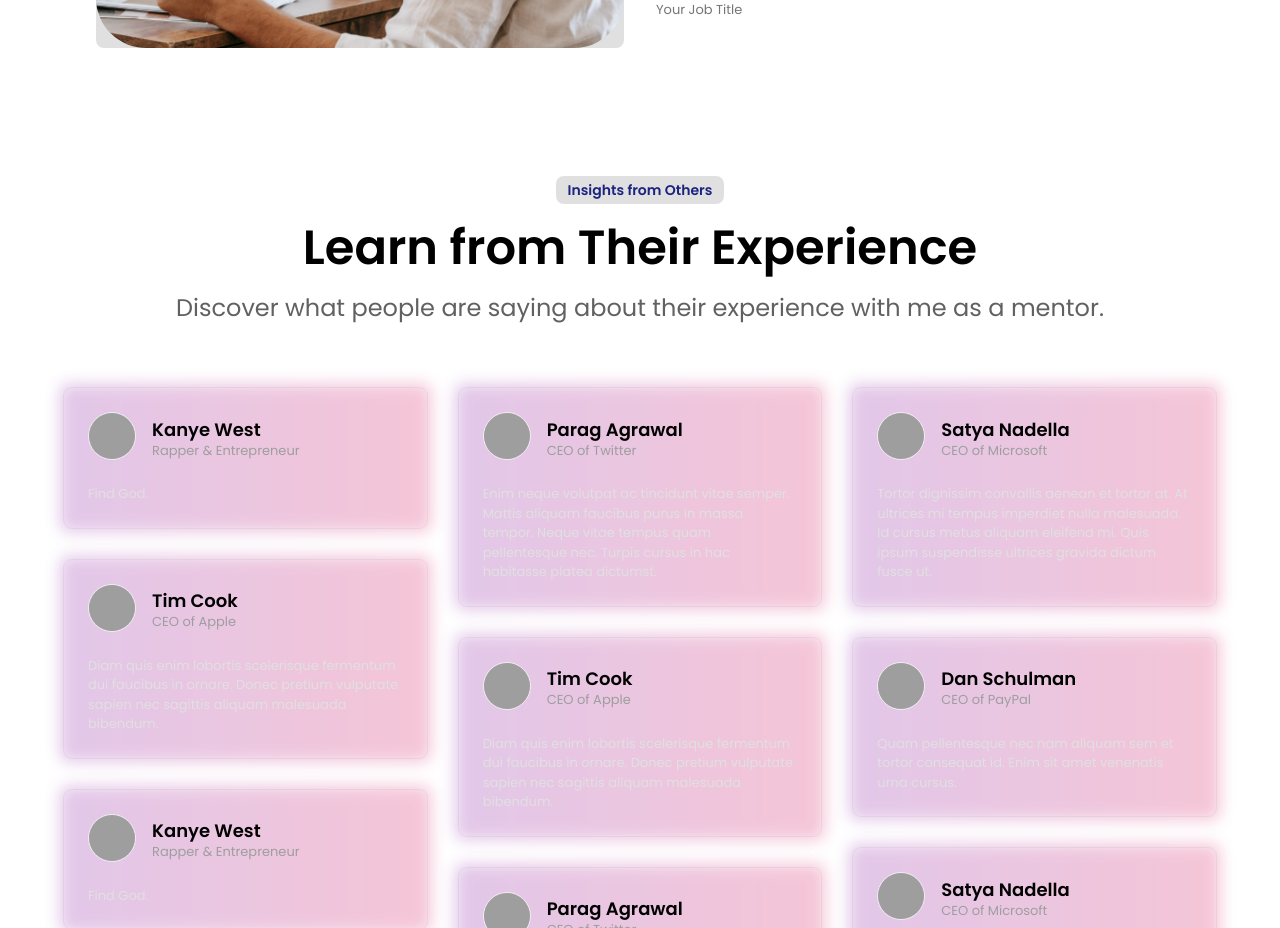
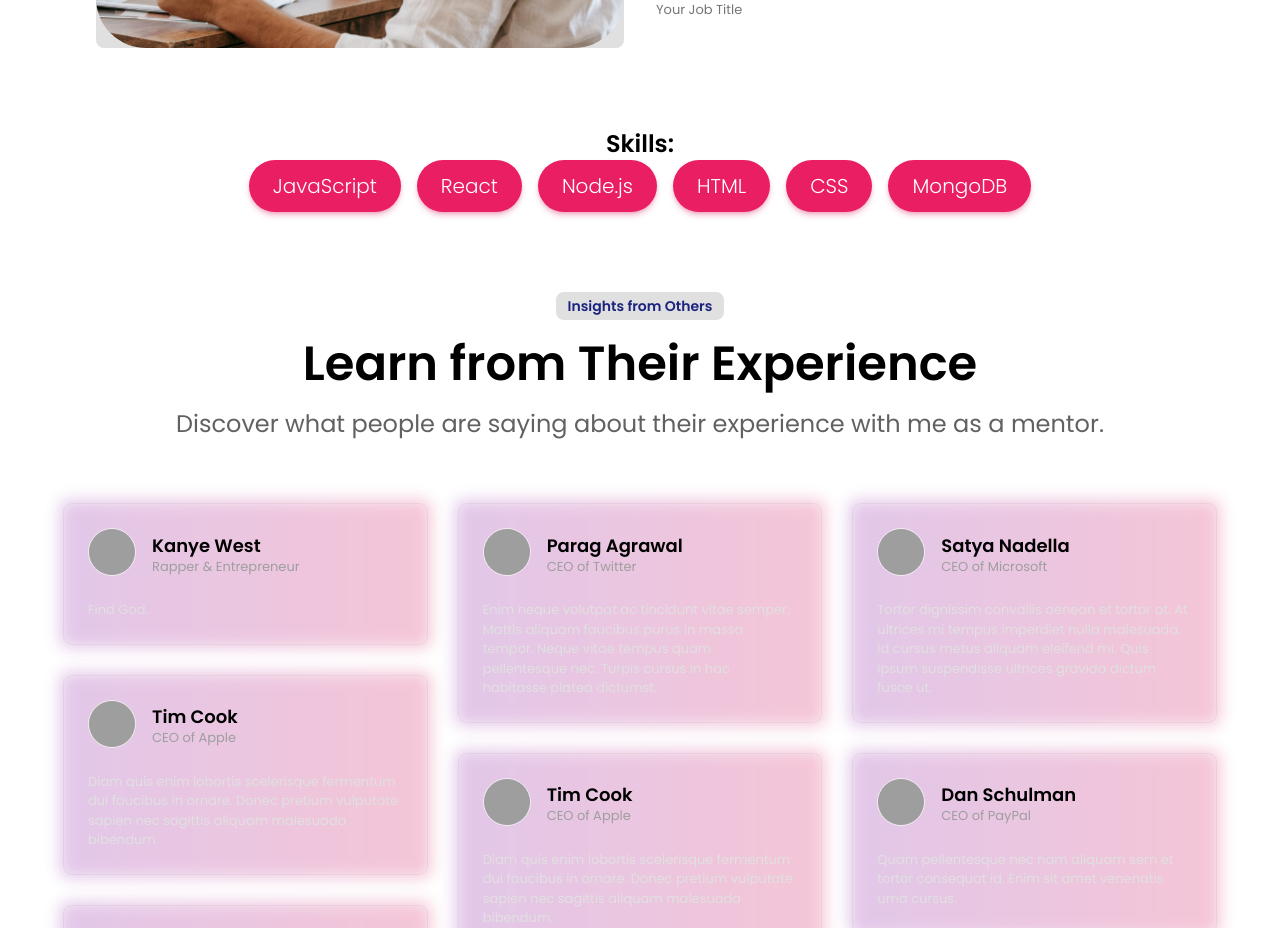
Before and after one commit to jagjeet-singh1812/Rubix24, a React (Vite) app in the folder client/: page /Profile in a window 1280 px wide. Shown: the part 820-1748 px from the top of the page. Built offline with nearby package versions, Linux system fonts and the light colour scheme; grey boxes are pictures that could not be loaded.

Commit message:
updated profile

```diff
--- a/client/src/components/Login/Login.jsx
+++ b/client/src/components/Login/Login.jsx
@@ -2,9 +2,11 @@
 import axios from "axios";
 import { Link } from "react-router-dom";
 import Logo from "../../assets/react.svg";
-
+import Navigation from "../../components/Nav/Nav";
+import Footer from "../../components/Footer/Footer"
 import backend from "../../Api";
 const Login_form = () => {
+
   const [activeTab, setActiveTab] = useState("mentor");
   const [email, setEmail] = useState("");
   const [password, setPassword] = useState("");
@@ -45,6 +47,7 @@
 
   return (
     <div>
+      <Navigation/>
       <section className="bg-white dark:bg-gray-900">
         <div className="flex flex-col items-center justify-center px-6 py-8 mx-auto md:h-screen lg:py-0">
           <a
@@ -164,6 +167,7 @@
           </div>
         </div>
       </section>
+      <Footer/>
     </div>
   );
 };
--- a/client/src/components/Progressive.jsx
+++ b/client/src/components/Progressive.jsx
@@ -87,6 +87,7 @@
 import user from "../assets/profile_img.jpg";
 
 const Progressive = () => {
+  const skills = ["JavaScript", "React", "Node.js", "HTML", "CSS", "MongoDB"];
   return (
     <div>
       <div className="bg-white-100 dark:bg-gray-800 py-8">
@@ -104,7 +105,7 @@
             </div>
             <div className="md:flex-1 px-4">
               <h2 className="text-3xl font-bold text-gray-800 dark:text-white mb-2">
-                Mentor's Name{" "}
+                Mentor's Name
               </h2>
               <p className="text-gray-600 dark:text-gray-300 text-base mb-4">
                 Lorem ipsum dolor sit amet, consectetur adipiscing elit. Sed sed
@@ -158,6 +159,23 @@
           </div>
         </div>
       </div>
+
+      <div className="mt-8 text-center">
+      <span className="mb-5 text-3xl font-semibold text-black md:text-center md:text-2xl">
+        Skills:
+      </span>
+      <div className="flex justify-center gap-4">
+        {skills.map((skill, index) => (
+          <button
+            key={index}
+            className="shadow-pink-600/30 inline-flex items-center rounded-full bg-pink-500 px-6 py-3 text-xl font-light text-white shadow-md transition hover:translate-y-1 hover:scale-105 hover:bg-pink-600 hover:shadow-lg"
+          >
+            {skill}
+          </button>
+        ))}
+      </div>
+    </div>
+
     </div>
   );
 };
--- a/client/src/pages/FindMentor/FindMentor.jsx
+++ b/client/src/pages/FindMentor/FindMentor.jsx
@@ -4,7 +4,8 @@
 import axios from "axios";
 import backend from "../../Api"
 import Slider from "@mui/material/Slider";
-
+import Navigation from "../../components/Nav/Nav";
+import Footer from "../../components/Footer/Footer"
 const FindMentor = () => {
   const navigate = useNavigate();
 
@@ -43,6 +44,7 @@
 
   return (
     <div>
+      <Navigation/>
       <section className="bg-white dark:bg-gray-900">
       <div className="py-8 px-4 mx-auto max-w-screen-xl lg:py-16 lg:px-6 ">
         <div className="mx-auto max-w-screen-sm text-center mb-8 lg:mb-16">
@@ -187,6 +189,7 @@
       </div>
   </div>
 </section>
+<Footer/>
     </div>
 
 
--- a/client/src/pages/Home/Home.jsx
+++ b/client/src/pages/Home/Home.jsx
@@ -10,7 +10,8 @@
 import Countup from "react-countup";
 import ScrollTrigger from "react-scroll-trigger";
 import Drawer from "../../components/Drawer";
-
+import Navigation from "../../components/Nav/Nav";
+import Footer from "../../components/Footer/Footer"
 const Home = () => {
   const navigate = useNavigate();
   const [cou, setcou] = useState(true);
@@ -51,6 +52,7 @@
 
   return (
     <div>
+      <Navigation/>
       <div className="temp"></div>
       {/* <Slider/> */}
       <div className="main_divv">
@@ -261,7 +263,9 @@
       </div>
 
       <Bene title="Why Choose us ?" />
+      <Footer/>
     </div>
+
   );
 };
 
```
Also changed, not shown: client/src/App.jsx (+21 -3 lines).
